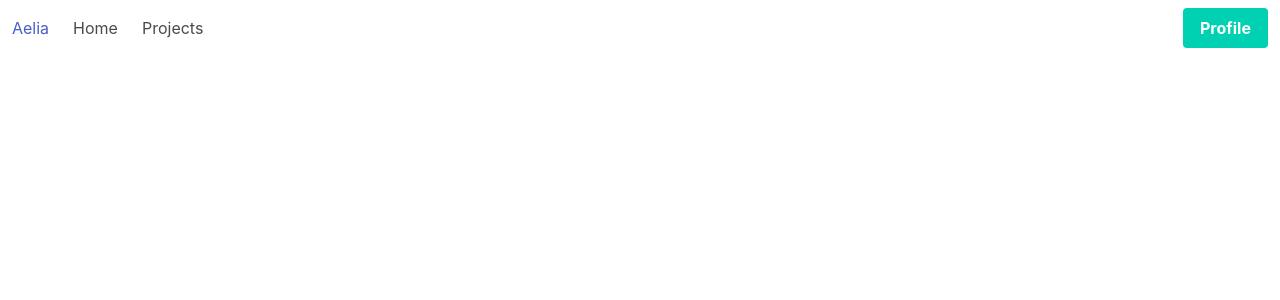
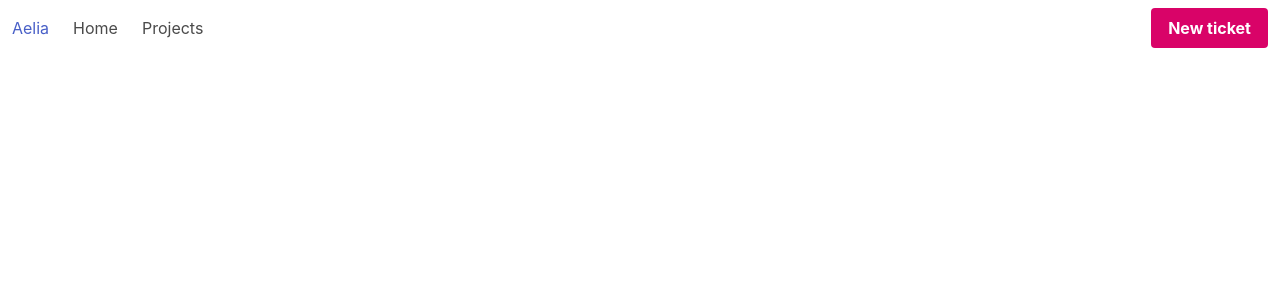
Before and after one commit to josh-perry/aelia, an Angular app in the folder Frontend/aelia/: page / in a window 1280 px wide. Shown: the top 300 px of the page. Built offline with nearby package versions, Linux system fonts and the light colour scheme.

Commit message:
Added stub new ticket button

```diff
--- a/Frontend/aelia/src/app/navbar/navbar.component.html
+++ b/Frontend/aelia/src/app/navbar/navbar.component.html
@@ -26,7 +26,7 @@
       <div class="navbar-item">
         <div class="buttons">
           <a class="button is-primary">
-            <strong>Profile</strong>
+            <strong>New ticket</strong>
           </a>
         </div>
       </div>
--- a/Frontend/aelia/src/styles.css
+++ b/Frontend/aelia/src/styles.css
@@ -1 +1,3 @@
-/* You can add global styles to this file, and also import other style files */
+.is-primary {
+  background: #D90368 !important;
+}
```
